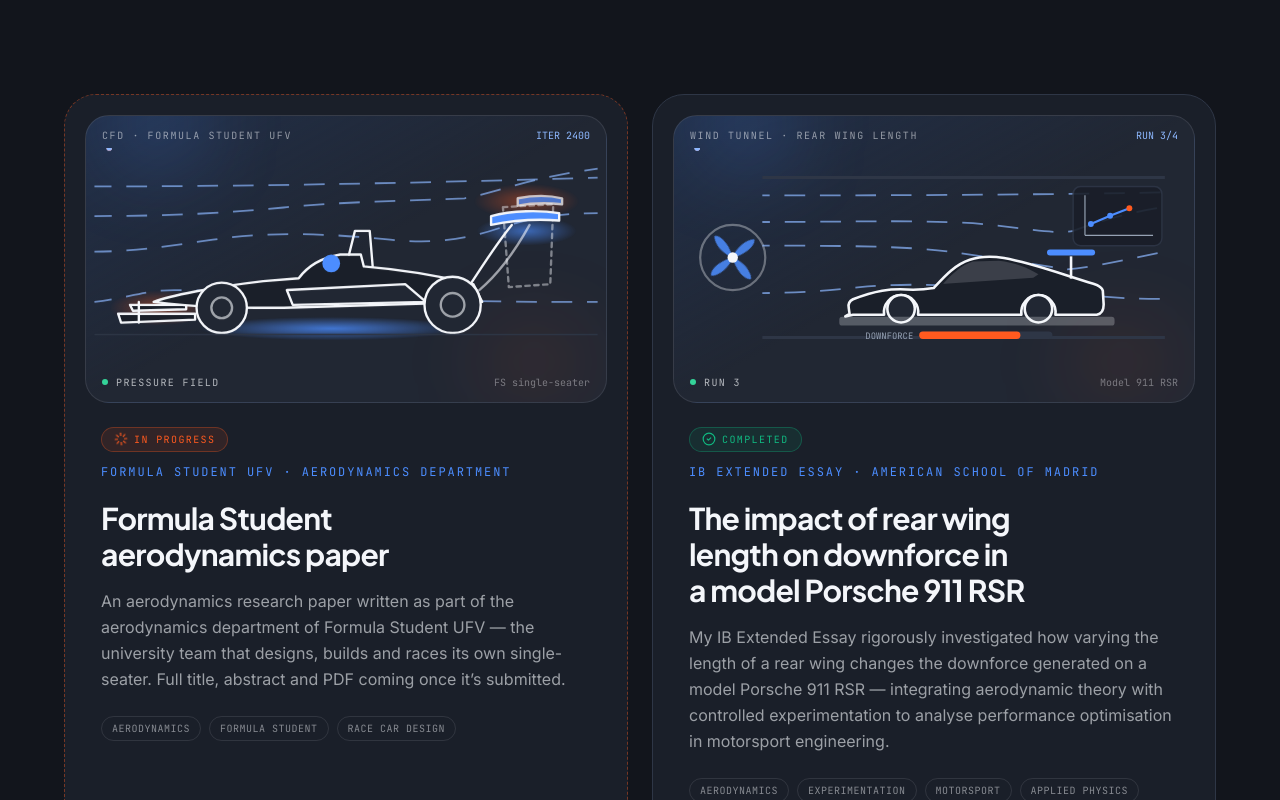
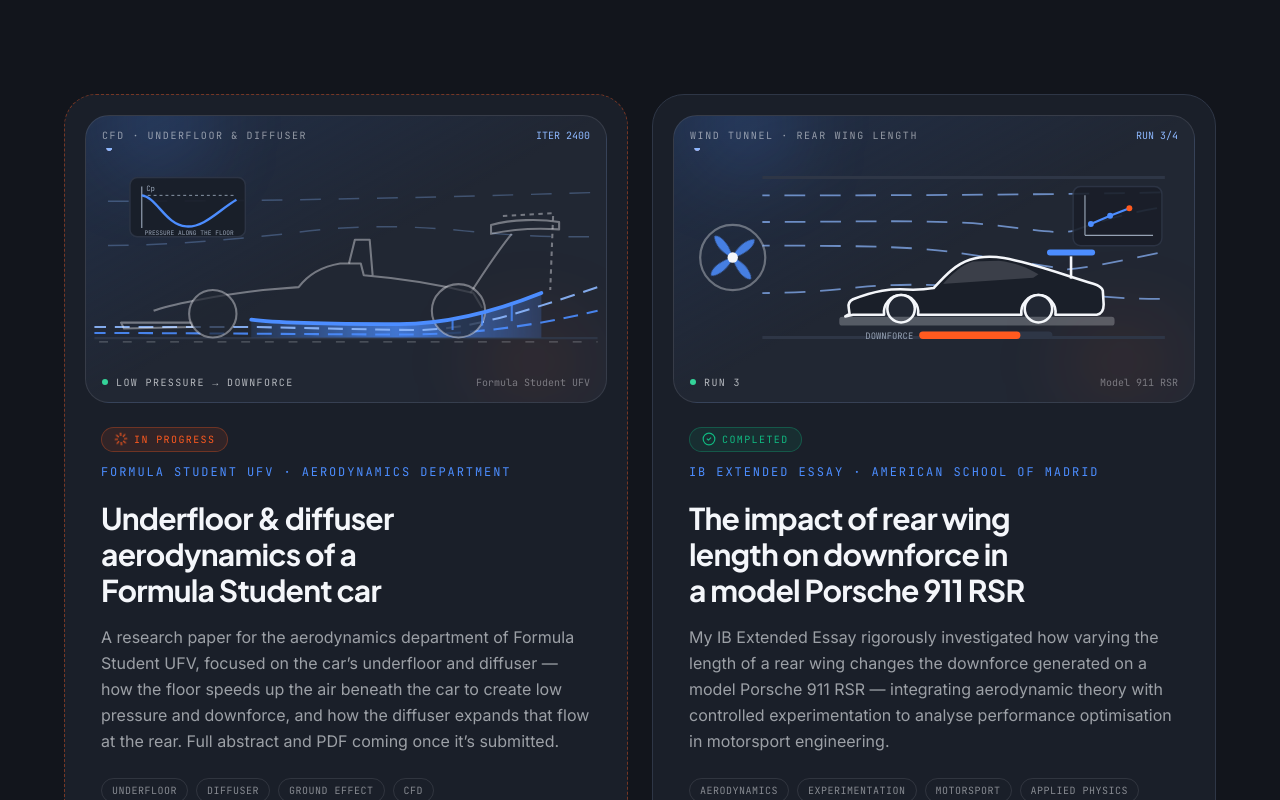
Before and after one commit to JordiFA26/Jordi-PPortfolio, a React (Vite) app: page /research in a window 1280 px wide. Shown: the part 900-1700 px from the top of the page. Built offline with nearby package versions, Linux system fonts and the light colour scheme.

Commit message:
FS paper: underfloor & diffuser animation and copy
Co-Authored-By: Claude Opus 5.5 <noreply@anthropic.com>

```diff
--- a/src/ResearchVisuals.jsx
+++ b/src/ResearchVisuals.jsx
@@ -145,92 +145,126 @@ export function WindTunnel({ anim, className = 'h-64' }) {
 }
 
 /* ----------------------------------------------------------------
-   Formula Student paper — CFD-style side view of a single-seater with
-   pressure zones on the wings and a meshing → solving cycle
+   Formula Student paper — underfloor & diffuser: side view focused on
+   the floor. Flow speeds up through the floor/ground gap (ground
+   effect), a low-pressure zone builds under the floor, and the diffuser
+   expands the flow at the rear. Car body stays faded so the floor leads.
 ---------------------------------------------------------------- */
-const CFD_FLOW = [
-  'M-10,26 C80,26 200,24 330,20',
-  'M-10,46 C40,46 80,44 120,40 C160,36 200,36 240,34 C262,30 284,20 330,14',
-  'M-10,70 C20,70 40,66 70,62 C110,56 150,58 190,62 C230,66 252,58 270,52 C292,46 310,44 330,44',
-  'M-10,104 C10,102 24,96 44,96 C80,96 120,100 200,102 C250,104 290,104 330,104',
+const FLOOR = 'M96,116 C110,118 150,119 196,119 C230,119 262,110 292,98'
+const OVER_FLOW = [
+  'M-10,36 C100,36 200,34 330,30',
+  'M-10,66 C40,66 80,62 120,58 C160,52 200,52 240,56 C280,60 300,60 330,60',
+]
+const UNDER_FLOW = [
+  'M-10,121 C40,121 80,121 100,121 C150,122 190,123 210,123 C246,122 276,112 330,94',
+  'M-10,125 C60,125 150,126 200,126 C246,126 288,120 330,110',
 ]
 
 export function FsCfd({ anim, className = 'h-64' }) {
   const idx = useCycle(anim.states.length)
   const meshing = idx === 0
-  const showPressure = idx >= 2
+  const flowing = idx >= 1
+  const lowP = idx >= 2
+  const diffuser = idx === 3
 
   return (
-    <Frame header={anim.header} right={`ITER ${[120, 860, 2400, 3000][idx]}`} status={anim.states[idx]} tag={anim.tag} className={className}>
+    <Frame header={anim.header} right={`ITER ${[120, 900, 2400, 3000][idx]}`} status={anim.states[idx]} tag={anim.tag} className={className}>
       <svg viewBox="0 0 320 150" className="absolute inset-x-2 top-8 bottom-8 w-[calc(100%-1rem)] h-[calc(100%-4rem)]" preserveAspectRatio="xMidYMid meet" aria-hidden="true">
         <defs>
-          <radialGradient id="cfd-high">
-            <stop offset="0" stopColor="rgb(var(--c-accent))" stopOpacity=".75" />
-            <stop offset="1" stopColor="rgb(var(--c-accent))" stopOpacity="0" />
-          </radialGradient>
-          <radialGradient id="cfd-low">
-            <stop offset="0" stopColor="rgb(var(--c-primary))" stopOpacity=".8" />
-            <stop offset="1" stopColor="rgb(var(--c-primary))" stopOpacity="0" />
-          </radialGradient>
-          <pattern id="cfd-mesh" width="8" height="8" patternUnits="userSpaceOnUse">
-            <path d="M8,0 L0,0 0,8 M0,8 L8,0" fill="none" style={strokeVar('primary-light')} strokeOpacity=".25" strokeWidth=".5" />
+          <linearGradient id="floor-p" x1="96" x2="292" gradientUnits="userSpaceOnUse">
+            <stop offset="0" stopColor="rgb(var(--c-primary))" stopOpacity=".15" />
+            <stop offset="0.5" stopColor="rgb(var(--c-primary))" stopOpacity=".9" />
+            <stop offset="1" stopColor="rgb(var(--c-primary))" stopOpacity=".25" />
+          </linearGradient>
+          <pattern id="floor-mesh" width="6" height="6" patternUnits="userSpaceOnUse">
+            <path d="M6,0 L0,0 0,6 M0,6 L6,0" fill="none" style={strokeVar('primary-light')} strokeOpacity=".35" strokeWidth=".5" />
           </pattern>
+          <clipPath id="under-floor">
+            <path d={`${FLOOR} L300,128 L90,128 Z`} />
+          </clipPath>
         </defs>
 
-        {/* mesh overlay while meshing */}
-        <rect x="0" y="14" width="320" height="112" fill="url(#cfd-mesh)" style={{ opacity: meshing ? 1 : 0, transition: 'opacity 0.6s ease' }} />
+        {/* moving road */}
+        <line x1="-10" y1="128.5" x2="330" y2="128.5" style={strokeVar('divider')} strokeWidth="1.5" />
+        <line x1="-10" y1="131" x2="330" y2="131" style={strokeVar('fg')} strokeOpacity=".25" strokeWidth="1" strokeDasharray="6 10"
+          className="motion-safe:[animation:rv-dash_1s_linear_infinite]" />
 
-        {/* pressure zones */}
-        <g style={{ opacity: showPressure ? 1 : 0, transition: 'opacity 0.6s ease' }}>
-          <ellipse cx="34" cy="108" rx="34" ry="12" fill="url(#cfd-high)" style={{ animation: 'rv-pulse 2s ease-in-out infinite' }} />
-          <ellipse cx="282" cy="36" rx="36" ry="12" fill="url(#cfd-high)" style={{ animation: 'rv-pulse 2s ease-in-out infinite' }} />
-          <ellipse cx="282" cy="56" rx="34" ry="10" fill="url(#cfd-low)" style={{ animation: 'rv-pulse 2s ease-in-out .5s infinite' }} />
-          <ellipse cx="150" cy="122" rx="90" ry="8" fill="url(#cfd-low)" style={{ animation: 'rv-pulse 2s ease-in-out .8s infinite' }} />
+        {/* mesh under the floor while meshing */}
+        <rect x="88" y="90" width="214" height="40" fill="url(#floor-mesh)" clipPath="url(#under-floor)" style={{ opacity: meshing ? 1 : 0, transition: 'opacity 0.6s ease' }} />
+
+        {/* low-pressure field between floor and ground */}
+        <path
+          d={`${FLOOR} L292,128 L96,128 Z`}
+          fill="url(#floor-p)"
+          style={{ opacity: lowP ? 1 : 0, transition: 'opacity 0.7s ease', animation: lowP ? 'rv-pulse 2s ease-in-out infinite' : 'none' }}
+        />
+
+        {/* flow over the car (slow, faded) */}
+        {OVER_FLOW.map((d, i) => (
+          <path key={i} d={d} fill="none" style={strokeVar('flow')} strokeOpacity=".3" strokeWidth="1" strokeDasharray="14 12"
+            className="motion-safe:[animation:rv-dash_2.6s_linear_infinite]" />
+        ))}
+
+        {/* accelerated flow under the floor */}
+        {UNDER_FLOW.map((d, i) => (
+          <path key={i} id={`uf-${i}`} d={d} fill="none" style={strokeVar(i === 0 ? 'flow' : 'primary')} strokeOpacity={flowing ? 0.9 : 0.2} strokeWidth="1.4" strokeDasharray="10 6"
+            className="motion-safe:[animation:rv-dash_0.7s_linear_infinite]" />
+        ))}
+        {flowing &&
+          UNDER_FLOW.map((_, i) =>
+            [0, 1].map((k) => (
+              <circle key={`${i}-${k}`} r="1.8" style={fillVar(k === 0 && i === 0 ? 'accent' : 'flow')}>
+                <animateMotion dur={`${1.1 + i * 0.2}s`} begin={`${k * 0.55}s`} repeatCount="indefinite">
+                  <mpath href={`#uf-${i}`} />
+                </animateMotion>
+              </circle>
+            )),
+          )}
+
+        {/* faded single-seater body */}
+        <g style={strokeVar('fg')} strokeOpacity=".4" strokeWidth="1.4" strokeLinejoin="round" fill="none">
+          <path d="M8,118 L56,118 L56,121 L10,122 Z" />
+          <path d="M30,110 C40,106 70,100 104,96 L128,94 C134,86 144,80 156,78 L170,78 L172,86 C196,88 222,92 246,98 L252,108" />
+          <path d="M162,78 L166,62 L176,62 L178,86" />
+          <path d="M266,46 L300,44 L298,96" strokeDasharray="3 3" />
+          <path d="M258,52 C272,48 292,48 304,50 L304,55 C290,54 272,55 258,58 Z" />
+          <path d="M244,98 C252,86 262,70 272,58" />
+          <circle cx="70" cy="112" r="16" style={fillVar('surface2')} fillOpacity=".7" />
+          <circle cx="236" cy="110" r="18" style={fillVar('surface2')} fillOpacity=".7" />
         </g>
 
-        {/* streamlines */}
-        {CFD_FLOW.map((d, i) => (
-          <path key={i} id={`cf-${i}`} d={d} fill="none" style={strokeVar('flow')} strokeOpacity={idx === 0 ? 0.25 : 0.7} strokeWidth="1.2" strokeDasharray="14 10"
-            className="motion-safe:[animation:rv-dash_2s_linear_infinite]" />
+        {/* the floor + diffuser (highlighted) */}
+        <path d={FLOOR} fill="none" style={strokeVar('primary')} strokeWidth="2.6" strokeLinecap="round" />
+        {[232, 252, 272].map((x, i) => (
+          <line key={x} x1={x} y1={[116, 110.5, 104][i]} x2={x} y2={[123, 120, 117][i]} style={strokeVar('primary')} strokeWidth="1.4" strokeOpacity=".8" />
         ))}
-        {idx > 0 &&
-          CFD_FLOW.map((_, i) => (
-            <circle key={`p${i}`} r="1.8" style={fillVar(i === 2 ? 'accent' : 'flow')}>
-              <animateMotion dur={`${2 + i * 0.3}s`} begin={`${i * 0.25}s`} repeatCount="indefinite">
-                <mpath href={`#cf-${i}`} />
-              </animateMotion>
-            </circle>
+
+        {/* diffuser expansion arrows */}
+        <g style={{ opacity: diffuser ? 1 : 0, transition: 'opacity 0.5s ease' }}>
+          {[0, 1, 2].map((i) => (
+            <path key={i} d={`M${280 + i * 9},${118 - i * 2} l10,-8 m-5,0 l5,0 l0,5`} fill="none" style={strokeVar('accent')} strokeWidth="1.6" strokeLinecap="round"
+              className="motion-safe:[animation:rv-pulse_1.2s_ease-in-out_infinite]" />
           ))}
+        </g>
 
-        {/* single-seater, nose left */}
-        <g style={{ ...strokeVar('fg') }} strokeWidth="1.6" strokeLinejoin="round" strokeLinecap="round">
-          {/* front wing */}
-          <path d="M6,112 L58,112 L58,116 L8,118 Z" style={fillVar('surface')} />
-          <path d="M14,106 L52,106 L52,109 L16,110 Z" style={fillVar('surface')} />
-          <line x1="20" y1="104" x2="20" y2="118" />
-          {/* nose + monocoque + engine cover */}
+        {/* mini chart: pressure along the floor (dips at the throat, recovers in the diffuser) */}
+        <g transform="translate(14 20)">
+          <rect width="78" height="40" rx="5" style={{ ...fillVar('surface'), ...strokeVar('divider') }} strokeWidth="1" opacity=".92" />
+          <line x1="8" y1="12" x2="72" y2="12" style={strokeVar('muted')} strokeWidth=".6" strokeDasharray="2 2" />
+          <line x1="8" y1="6" x2="8" y2="34" style={strokeVar('muted')} strokeWidth=".8" />
           <path
-            d="M30,104 C40,100 70,94 104,90 L128,88 C134,80 144,74 156,72 L170,72 L172,80 C196,82 222,86 246,92 L252,104 L118,108 C90,108 60,108 30,104 Z"
-            style={fillVar('surface')}
+            d="M8,12 C18,13 24,32 38,33 C50,34 60,22 72,15"
+            fill="none"
+            style={{ ...strokeVar('primary'), strokeDashoffset: lowP ? 0 : 1, transition: 'stroke-dashoffset 1.2s ease' }}
+            strokeWidth="1.6"
+            pathLength="1"
+            strokeDasharray="1"
           />
-          {/* roll hoop + halo-ish line + driver helmet */}
-          <path d="M162,72 L166,56 L176,56 L178,80" fill="none" />
-          <circle cx="150" cy="78" r="6" style={fillVar('primary')} stroke="none" />
-          {/* sidepod */}
-          <path d="M120,96 L200,92 L214,104 L124,106 Z" style={fillVar('surface2')} />
-          {/* rear wing: endplate + two elements */}
-          <path d="M266,40 L300,38 L298,92 L270,94 Z" fill="none" strokeOpacity=".45" strokeDasharray="3 3" />
-          <path d="M258,46 C272,42 292,42 304,44 L304,49 C290,48 272,49 258,52 Z" style={fillVar('primary')} />
-          <path d="M276,34 C286,32 298,32 306,34 L306,38 C296,37 286,37 276,39 Z" style={fillVar('primary')} opacity=".75" />
-          <path d="M244,92 C252,80 262,64 272,52" fill="none" />
-          <path d="M250,96 C262,86 274,70 284,52" fill="none" strokeOpacity=".6" />
-          {/* wheels */}
-          <circle cx="76" cy="108" r="17" style={fillVar('surface2')} />
-          <circle cx="76" cy="108" r="7" fill="none" strokeOpacity=".6" />
-          <circle cx="232" cy="106" r="19" style={fillVar('surface2')} />
-          <circle cx="232" cy="106" r="8" fill="none" strokeOpacity=".6" />
+          <text x="11" y="9" fontSize="5" fontFamily="JetBrains Mono, monospace" style={fillVar('muted')}>Cp</text>
+          <text x="40" y="38.5" fontSize="4.2" fontFamily="JetBrains Mono, monospace" style={fillVar('muted')} textAnchor="middle">
+            {anim.cp.toUpperCase()}
+          </text>
         </g>
-        <line x1="-10" y1="126" x2="330" y2="126" style={strokeVar('divider')} strokeWidth="1" />
       </svg>
     </Frame>
   )
--- a/src/copy.js
+++ b/src/copy.js
@@ -76,7 +76,7 @@ const en = {
       tag: 'Aerodynamics',
       title: 'Research & engineering',
       desc: 'My IB research paper measured how rear wing length changes downforce on a model Porsche 911 RSR.',
-      bullets: ['IB Extended Essay', 'Formula Student paper — Oct 2026', 'See all research'],
+      bullets: ['IB Extended Essay', 'FS underfloor & diffuser — Oct 2026', 'See all research'],
       header: 'Airflow · rear wing',
       states: ['Measuring downforce', 'Adjusting wing length', 'Flow attached', 'Logging results'],
     },
@@ -263,10 +263,10 @@ const en = {
         status: 'progress',
         visual: 'cfd',
         context: 'Formula Student UFV · Aerodynamics department',
-        title: 'Formula Student aerodynamics paper',
-        abstract: 'An aerodynamics research paper written as part of the aerodynamics department of Formula Student UFV — the university team that designs, builds and races its own single-seater. Full title, abstract and PDF coming once it’s submitted.',
-        anim: { header: 'CFD · Formula Student UFV', states: ['Meshing', 'Solving', 'Pressure field', 'Downforce map'], tag: 'FS single-seater' },
-        tags: ['Aerodynamics', 'Formula Student', 'Race car design'],
+        title: 'Underfloor & diffuser aerodynamics of a Formula Student car',
+        abstract: 'A research paper for the aerodynamics department of Formula Student UFV, focused on the car’s underfloor and diffuser — how the floor speeds up the air beneath the car to create low pressure and downforce, and how the diffuser expands that flow at the rear. Full abstract and PDF coming once it’s submitted.',
+        anim: { header: 'CFD · Underfloor & diffuser', states: ['Meshing the floor', 'Flow accelerates under the floor', 'Low pressure → downforce', 'Diffuser expansion'], tag: 'Formula Student UFV', cp: 'Pressure along the floor' },
+        tags: ['Underfloor', 'Diffuser', 'Ground effect', 'CFD'],
       },
       {
         key: 'ee',
@@ -375,7 +375,7 @@ const es = {
       tag: 'Aerodinámica',
       title: 'Investigación e ingeniería',
       desc: 'Mi trabajo de investigación del IB midió cómo la longitud del alerón trasero cambia la carga aerodinámica en un Porsche 911 RSR a escala.',
-      bullets: ['Monografía del IB', 'Trabajo para Formula Student, oct 2026', 'Ver toda la investigación'],
+      bullets: ['Monografía del IB', 'Fondo plano y difusor FS, oct 2026', 'Ver toda la investigación'],
       header: 'Flujo de aire · alerón',
       states: ['Midiendo carga aerodinámica', 'Ajustando el alerón', 'Flujo adherido', 'Registrando resultados'],
     },
@@ -562,10 +562,10 @@ const es = {
         status: 'progress',
         visual: 'cfd',
         context: 'Formula Student UFV · Departamento de aerodinámica',
-        title: 'Trabajo de aerodinámica para Formula Student',
-        abstract: 'Un trabajo de investigación en aerodinámica realizado dentro del departamento de aerodinámica de Formula Student UFV, el equipo universitario que diseña, construye y compite con su propio monoplaza. El título, el resumen y el PDF llegarán cuando se entregue.',
-        anim: { header: 'CFD · Formula Student UFV', states: ['Mallado', 'Resolviendo', 'Campo de presión', 'Mapa de carga'], tag: 'Monoplaza FS' },
-        tags: ['Aerodinámica', 'Formula Student', 'Diseño de monoplazas'],
+        title: 'Aerodinámica del fondo plano y el difusor de un Formula Student',
+        abstract: 'Un trabajo de investigación para el departamento de aerodinámica de Formula Student UFV, centrado en el fondo plano y el difusor del coche: cómo el fondo acelera el aire bajo el coche para crear baja presión y carga aerodinámica, y cómo el difusor expande ese flujo en la parte trasera. El resumen completo y el PDF llegarán cuando se entregue.',
+        anim: { header: 'CFD · Fondo plano y difusor', states: ['Mallando el fondo', 'El flujo se acelera bajo el fondo', 'Baja presión → carga', 'Expansión en el difusor'], tag: 'Formula Student UFV', cp: 'Presión a lo largo del fondo' },
+        tags: ['Fondo plano', 'Difusor', 'Efecto suelo', 'CFD'],
       },
       {
         key: 'ee',
```
